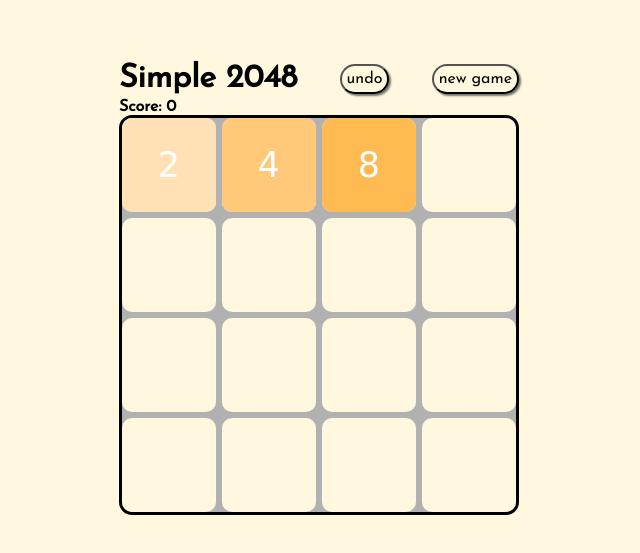
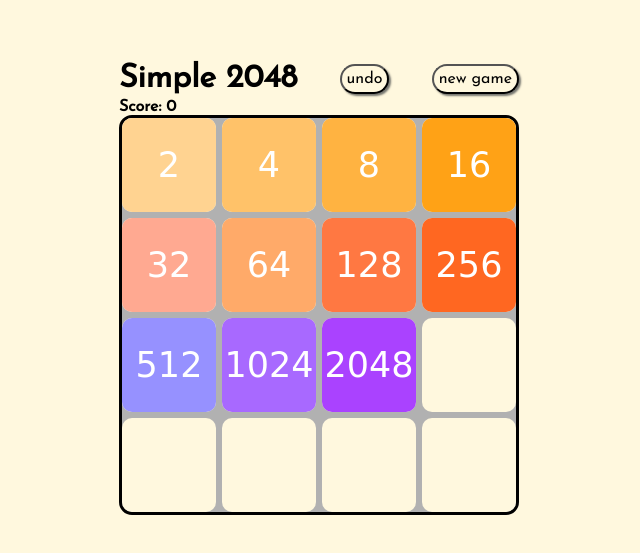
Before and after one commit to asianchun/2048, a plain HTML site: page index.html in a window 1280 px wide. Shown: the part 113-666 px from the top of the page, without its empty margins (321-961 px from the left). Drawn offline with Linux system fonts and the light colour scheme; a web font is replaced by a local one.

Commit message:
Finish block css

```diff
--- a/index.html
+++ b/index.html
@@ -34,22 +34,36 @@
     <h4 class="score">Score: 0</h4>
 
     <div class="canvas">
-      <div class="playArea"><div class="playArea block two">2</div></div>
-      <div class="playArea"><div class="playArea block four">4</div></div>
-      <div class="playArea"><div class="playArea block eight">8</div></div>
-      <div class="playArea"></div>
-      <div class="playArea"></div>
-      <div class="playArea"></div>
-      <div class="playArea"></div>
-      <div class="playArea"></div>
-      <div class="playArea"></div>
-      <div class="playArea"></div>
-      <div class="playArea"></div>
-      <div class="playArea"></div>
-      <div class="playArea"></div>
-      <div class="playArea"></div>
-      <div class="playArea"></div>
-      <div class="playArea"></div>
+      <div class="play-area"><div class="play-area block two">2</div></div>
+      <div class="play-area"><div class="play-area block four">4</div></div>
+      <div class="play-area"><div class="play-area block eight">8</div></div>
+      <div class="play-area"><div class="play-area block sixteen">16</div></div>
+      <div class="play-area">
+        <div class="play-area block thirty-two">32</div>
+      </div>
+      <div class="play-area">
+        <div class="play-area block sixty-four">64</div>
+      </div>
+      <div class="play-area">
+        <div class="play-area block one-two-eight">128</div>
+      </div>
+      <div class="play-area">
+        <div class="play-area block two-five-six">256</div>
+      </div>
+      <div class="play-area">
+        <div class="play-area block five-one-two">512</div>
+      </div>
+      <div class="play-area">
+        <div class="play-area block one-thousand-two-four">1024</div>
+      </div>
+      <div class="play-area">
+        <div class="play-area block two-thousand-four-eight">2048</div>
+      </div>
+      <div class="play-area"></div>
+      <div class="play-area"></div>
+      <div class="play-area"></div>
+      <div class="play-area"></div>
+      <div class="play-area"></div>
     </div>
   </body>
 </html>
--- a/style.css
+++ b/style.css
@@ -14,7 +14,6 @@ html {
 
 .heading {
   display: flex;
-  flex: row;
   align-items: center;
   justify-content: space-between;
   height: 40px;
@@ -55,7 +54,7 @@ html {
   gap: 6px 6px;
 }
 
-.playArea {
+.play-area {
   background-color: #fff8de;
   display: flex;
   align-items: center;
@@ -72,13 +71,45 @@ html {
 }
 
 .two {
-  background-color: #ffe1b5;
+  background-color: #ffd391;
 }
 
 .four {
-  background-color: rgb(255, 201, 121);
+  background-color: #ffc269;
 }
 
 .eight {
-  background-color: #ffba52;
+  background-color: #ffb341;
 }
+
+.sixteen {
+  background-color: #ffa216;
+}
+
+.thirty-two {
+  background-color: #ffa991;
+}
+
+.sixty-four {
+  background-color: #ffaa69;
+}
+
+.one-two-eight {
+  background-color: #ff7842;
+}
+
+.two-five-six {
+  background-color: #ff6721;
+}
+
+.five-one-two {
+  background-color: #9691ff;
+}
+
+.one-thousand-two-four {
+  background-color: #a869ff;
+}
+
+.two-thousand-four-eight {
+  background-color: #aa42ff;
+}
```
